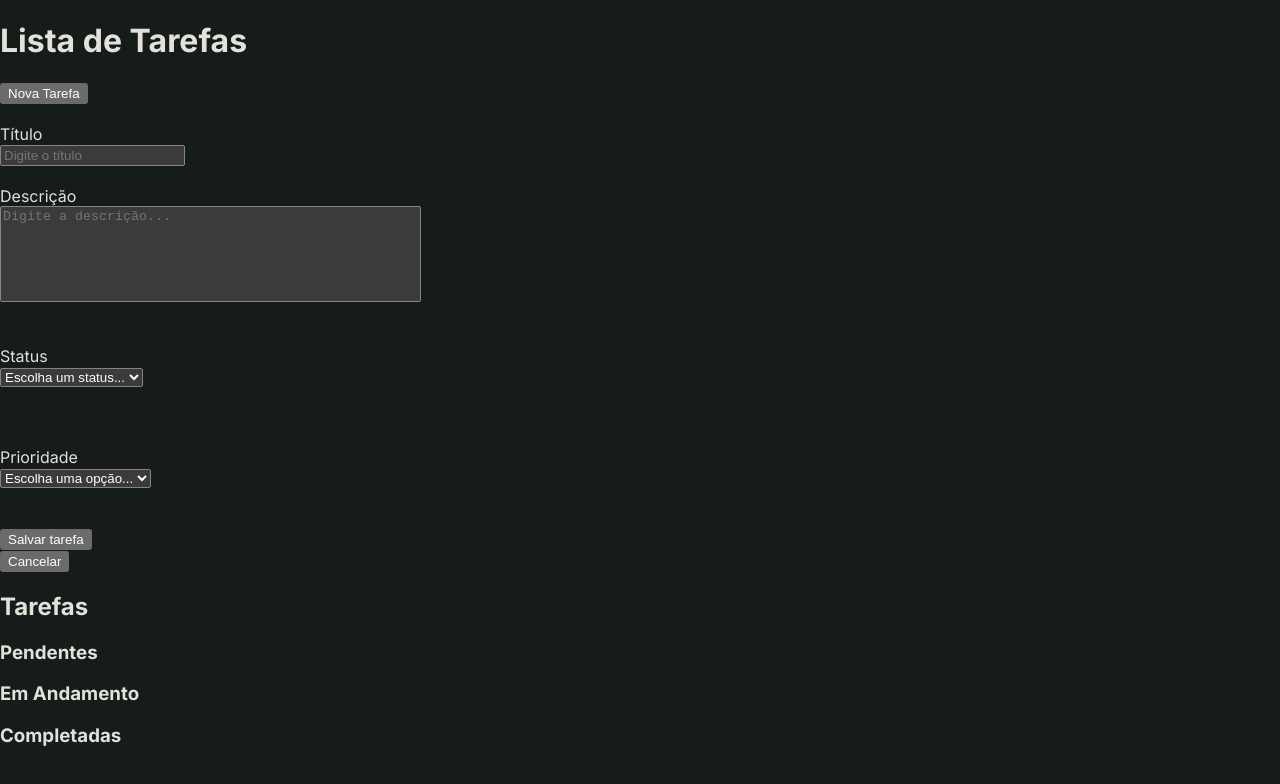
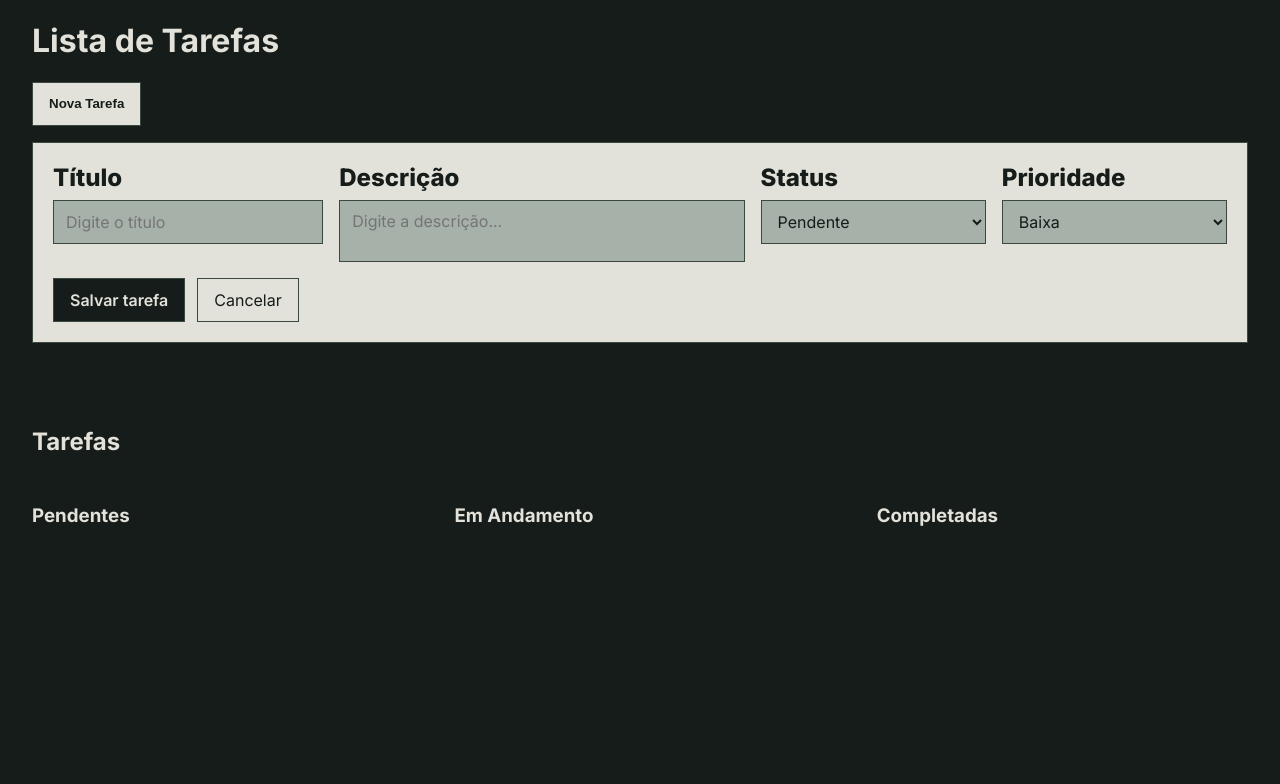
Before and after one commit to pedrocorsini/capacitacao-asimov-corsini, a website with bundled scripts: page semana-03-typescript/lista-tarefas/src/index.html in a window 1280 px wide. Both pictures are taken after a click on the button "Nova Tarefa". Built offline with nearby package versions, Linux system fonts and the light colour scheme.

Commit message:
style(forms): new css style to tasklist

```diff
--- a/semana-03-typescript/lista-tarefas/src/assets/css/style.css
+++ b/semana-03-typescript/lista-tarefas/src/assets/css/style.css
@@ -1,4 +1,4 @@
-@import url('https://fonts.googleapis.com/css2?family=Inter:wght@400;500;600;700&display=swap');
+@import url('https://fonts.googleapis.com/css2?family=Inter:wght@400;500;600;700;800&display=swap');
 
 :root {
     color-scheme: dark;
@@ -27,34 +27,141 @@ body {
     margin: 0;
 }
 
-.task-form {
-    white-space: pre-line;
+:is(body > header, main.container) {
+    box-sizing: border-box;
+    max-width: 1400px;
+    margin-inline: auto;
+    padding-inline: var(--page-gutter);
 }
 
-#pendingTasks {
+#taskList {
+    display: grid;
+    grid-template-columns: repeat(3, minmax(0, 1fr));
+    align-items: start;
+    column-gap: clamp(1.5rem, 4vw, 4rem);
+    row-gap: 10px;
+    padding-block: clamp(1.5rem, 5vw, 4rem);
+}
+
+#taskListHeading {
+    grid-column: 1/-1;
+}
+
+.task-list {
+    display: grid;
+    gap: 0.75rem;
+    list-style: none;
+    margin: 0;
+    padding: 0;
+    transition: background-color 0.3s ease;
+}
+
+.task-list li {
+    padding: 0.875rem 1rem;
+    background-color: var(--color-surface);
+    border: 1px solid var(--color-border);
+    /* border-radius: 0.5rem; */
     white-space: pre-line;
+    overflow-wrap: anywhere;
+}
+
+.task-list li:hover {
+    background-color: var(--color-bg);
+}
+
+.task-form:not([hidden]) {
+    display: grid;
+    grid-template-columns:
+        minmax(0, 1.2fr) minmax(0, 1.8fr) repeat(2, minmax(0, 1fr));
+    align-items: start;
+    gap: 1rem;
+    margin-block-start: 1rem;
+    padding: 1.25rem;
+    background-color: var(--color-ink);
+    color: var(--color-bg);
+    border: 1px solid var(--color-border);
+}
+
+.task-form-field {
+    display: grid;
+    gap: 0.5rem;
+}
+
+.task-form-actions {
+    grid-column: 1 / -1;
+    display: flex;
+    flex-wrap: wrap;
+    gap: 0.75rem;
+}
+
+.task-form label {
+    font-size: 1.5rem;
+    font-weight: 800;
+}
+
+.task-form :is(input, textarea, select) {
+    box-sizing: border-box;
+    width: 100%;
+    min-width: 0;
+    min-height: 2.75rem;
+    padding: 0.625rem 0.75rem;
+    border: 1px solid var(--color-border);
     background-color: var(--color-muted);
     color: var(--color-bg);
-    list-style: none;
-    padding: 0;
+    font: inherit;
 }
 
-#inProgressTasks {
-    white-space: pre-line;
+.task-form textarea {
+    resize: none;
+}
+
+.task-form button {
+    min-height: 2.75rem;
+    padding-inline: 1rem;
+    border: 1px solid var(--color-border);
+    background-color: transparent;
+    color: var(--color-bg);
+    font: inherit;
+    cursor: pointer;
+    transition: background-color 0.3s ease;
+}
+
+#newTaskButton {
+    min-height: 2.75rem;
+    padding-inline: 1rem;
+    border: 1px solid var(--color-border);
     background-color: var(--color-ink);
     color: var(--color-bg);
-    list-style: none;
-    padding: 0;
+    font-weight: 600;
+    cursor: pointer;
+    transition: background-color 0.3s ease;
 }
 
-#completedTasks {
-    white-space: pre-line;
-    background-color: var(--color-border);
-    color: var(--color-ink);
-    list-style: none;
-    padding: 0;
+#newTaskButton:hover {
+    background-color: var(--color-muted);
 }
 
-textarea {
-    resize: none;
+.task-form button:hover {
+    background-color: var(--color-muted);
 }
+
+.task-form button[type="submit"]:hover {
+    background-color: var(--color-surface);
+}
+
+.task-form button[type="submit"] {
+    background-color: var(--color-bg);
+    color: var(--color-ink);
+    font-weight: 600;
+}
+
+.task-form :is(input, textarea, select, button):focus-visible {
+    outline: 2px solid var(--color-bg);
+    outline-offset: 2px;
+}
+
+@media (max-width: 48rem) {
+    .task-form:not([hidden]) {
+        grid-template-columns: 1fr;
+    }
+}
--- a/semana-03-typescript/lista-tarefas/src/index.html
+++ b/semana-03-typescript/lista-tarefas/src/index.html
@@ -17,106 +17,61 @@
 
   <main class="container">
     <form id="taskForm" class="task-form" hidden>
+      <div class="task-form-field">
         <label for="titleInput">Título</label>
         <input id="titleInput" name="title" type="text" required maxlength="100" placeholder="Digite o título">
+      </div>
 
+      <div class="task-form-field">
         <label for="descriptionInput">Descrição</label>
-      <textarea name="descriptionInput" id="descriptionInput" rows="6" cols="50" maxlength="312"
+        <textarea name="descriptionInput" id="descriptionInput" rows="2" cols="50" maxlength="312"
           placeholder="Digite a descrição..." wrap="soft"></textarea>
+      </div>
 
-      <div id="status">
+      <div id="status" class="task-form-field">
         <label for="statusInput">Status</label>
         <select id="statusInput">
-          <option value="">Escolha um status...</option>
-          <option value="Pendente">Pendente</option>
+          <option value="Pendente" selected>Pendente</option>
           <option value="Em Andamento">Em Andamento</option>
           <option value="Concluída">Concluída</option>
         </select>
       </div>
 
-      <div id="priority">
+      <div id="priority" class="task-form-field">
         <label for="priorityInput">Prioridade</label>
         <select id="priorityInput">
-          <option value="">Escolha uma opção...</option>
-          <option value="Baixa">Baixa</option>
+          <option value="Baixa" selected>Baixa</option>
           <option value="Média">Média</option>
           <option value="Alta">Alta</option>
         </select>
       </div>
 
+      <div class="task-form-actions">
         <button type="submit">Salvar tarefa</button>
         <button type="button" id="cancelButton">Cancelar</button>
+      </div>
     </form>
 
     <section id="taskList" aria-labelledby="taskListHeading">
       <h2 id="taskListHeading">Tarefas</h2>
 
-      <section id="pendingList" aria-labelledby="taskListPending">
+      <section aria-labelledby="taskListPending">
         <h3 id="taskListPending">Pendentes</h3>
-        <ul id="pendingTasks"></ul>
+        <ul id="pendingTasks" class="task-list"></ul>
       </section>
 
       <section aria-labelledby="taskListInProgress">
         <h3 id="taskListInProgress">Em Andamento</h3>
-        <ul id="inProgressTasks"></ul>
+        <ul id="inProgressTasks" class="task-list"></ul>
       </section>
 
       <section aria-labelledby="taskListCompleted">
         <h3 id="taskListCompleted">Completadas</h3>
-        <ul id="completedTasks"></ul>
+        <ul id="completedTasks" class="task-list"></ul>
       </section>
     </section>
 
   </main>
-
-
-  <!-- <main>
-    <section id="home" class="container">
-
-      <button id="createTaskButton">Criar Tarefa</button>
-      <button id="hideTaskButton">Cancelar</button>
-
-      <form id="task">
-        <ul></ul>
-        <div id="taskFields" hidden="true">
-
-          <div id="title">
-            <label for="titleInput">Título</label>
-            <input type="text" placeholder="Digite um título..." name="titleInput" />
-          </div>
-
-          <div id="description">
-            <label for="descriptionInput">Descrição</label>
-            <input type="text" placeholder="Digite a descrição..." name="descriptionInput" />
-          </div>
-
-          <div id="status">
-            <label for="statusInput">Status</label>
-            <select id="statusInput">
-              <option value="">Escolha um status...</option>
-              <option value="Pendente">Pendente</option>
-              <option value="Em Andamento">Em Andamento</option>
-              <option value="Concluída">Concluída</option>
-            </select>
-          </div>
-
-          <div id="priority">
-            <label for="priorityInput">Prioridade</label>
-            <select id="priorityInput">
-              <option value="">Escolha uma opção...</option>
-              <option value="Baixa">Baixa</option>
-              <option value="Média">Média</option>
-              <option value="Alta">Alta</option>
-            </select>
-          </div>
-          <br>
-          <button id="addTask">Adicionar Tarefa</button>
-        </div>
-
-      </form>
-
-    </section>
-  </main> -->
 </body>
 
 </html>
--- a/semana-03-typescript/lista-tarefas/src/index.ts
+++ b/semana-03-typescript/lista-tarefas/src/index.ts
@@ -12,7 +12,7 @@ const selectPriority = document.querySelector("#priority select") as HTMLSelectE
 
 const newTaskButton = document.querySelector("#newTaskButton") as HTMLElement;
 const cancelButton = document.querySelector("#cancelButton") as HTMLElement;
-const taskForm = document.querySelector("#taskForm") as HTMLDivElement;
+const taskForm = document.querySelector("#taskForm") as HTMLFormElement;
 
 const pendingList = document.querySelector("#pendingTasks") as HTMLUListElement;
 const inProgressList = document.querySelector("#inProgressTasks") as HTMLUListElement;
@@ -64,8 +64,8 @@ function renderTasks(): void {
         editButton.id = "editTask";
         editButton.addEventListener("click", () => editarTarefa(task.id));
 
+        li.appendChild(editButton);
         li.appendChild(removeButton);
-        li.appendChild(editButton);
     }
 }
 
@@ -137,8 +137,7 @@ function carregarDados() {
 
 function limparFormulario(): void {
     editingTaskId = null;
-    inputTitle.value = "";
-    inputDescription.value = "";
+    taskForm.reset();
 }
 
 taskForm.addEventListener("submit", (event) => {
```
Lines whose indentation alone changed are shown as unchanged.
